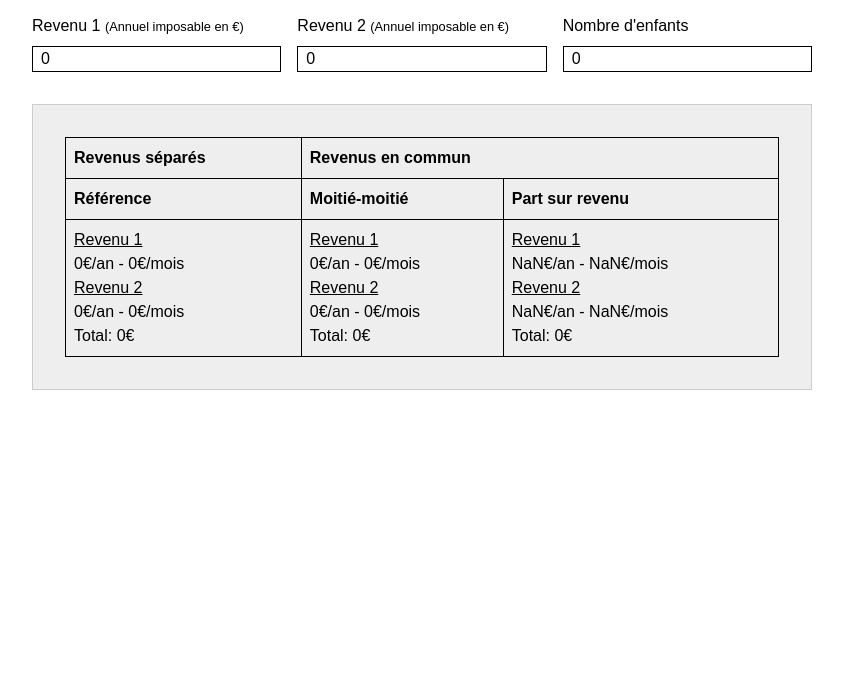
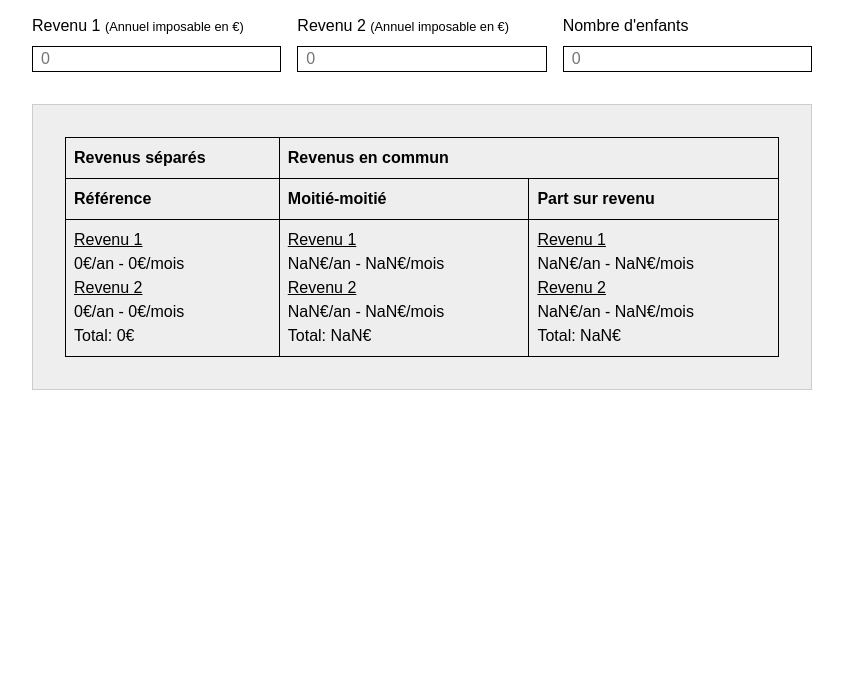
Before and after one commit to Darklg/tranches_impots, a plain HTML site: page index.html in a window 1280 px wide. Shown: the part 102-800 px from the top of the page, without its empty margins (218-1061 px from the left). Drawn offline with Linux system fonts and the light colour scheme.

Commit message:
Remplace la value par un placeholder

```diff
--- a/index.html
+++ b/index.html
@@ -14,15 +14,15 @@
     <ul class="cssc-form">
         <li class="box">
             <label for="revenu_1">Revenu 1 <small>(Annuel imposable en €)</small></label>
-            <input step="100" value="0" min="0" data-watch-change data-jsu-local-storage name="revenu_1" id="revenu_1" type="number" />
+            <input step="100" placeholder="0" min="0" data-watch-change data-jsu-local-storage name="revenu_1" id="revenu_1" type="number" />
         </li>
         <li class="box">
             <label for="revenu_2">Revenu 2 <small>(Annuel imposable en €)</small></label>
-            <input step="100" value="0" min="0" data-watch-change data-jsu-local-storage name="revenu_2" id="revenu_2" type="number" />
+            <input step="100" placeholder="0" min="0" data-watch-change data-jsu-local-storage name="revenu_2" id="revenu_2" type="number" />
         </li>
         <li class="box">
             <label for="childcount">Nombre d'enfants</label>
-            <input step="1" value="0" min="0" data-watch-change data-jsu-local-storage name="childcount" id="childcount" type="number" />
+            <input step="1" placeholder="0" min="0" data-watch-change data-jsu-local-storage name="childcount" id="childcount" type="number" />
         </li>
     </ul>
 </form>
```
